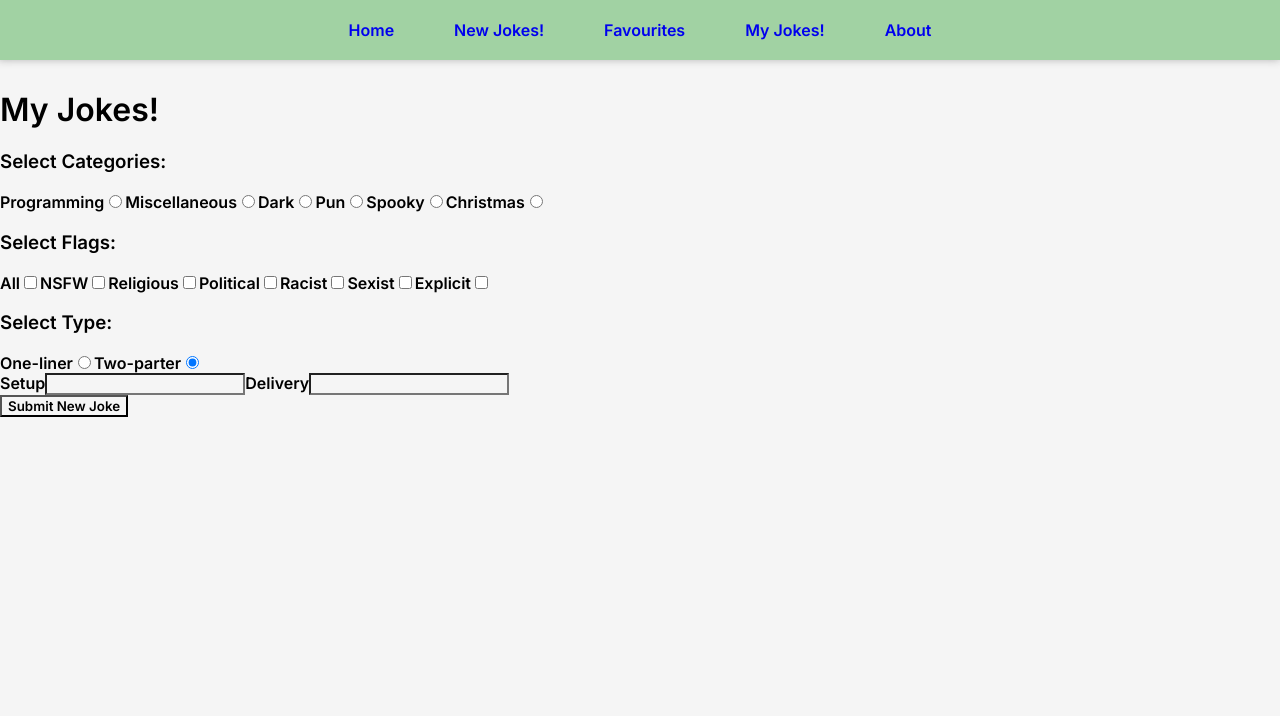
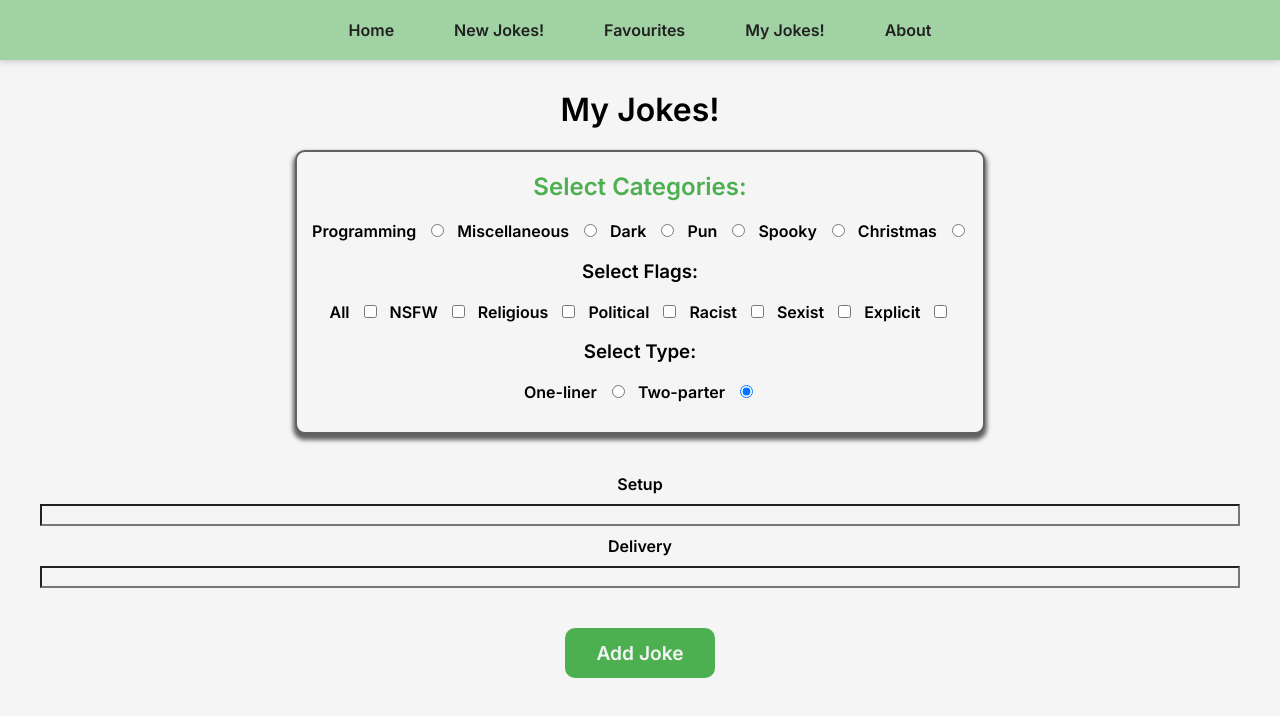
Before and after one commit to NervousBird/Vue-JokeApp, a Vue app in the folder vue-JokeApp/: page /myjokes in a window 1280 px wide. Shown: the top 716 px of the page. Built offline with nearby package versions, Linux system fonts and the light colour scheme.

Commit message:
Various CSS Styling

```diff
--- a/vue-JokeApp/src/App.vue
+++ b/vue-JokeApp/src/App.vue
@@ -15,7 +15,10 @@ import { RouterLink, RouterView } from 'vue-router'
     </div>
   </header>
 
-  <RouterView />
+  <Transition name="fade">
+    <RouterView />
+  </Transition>
+
 </template>
 
 <style scoped>
@@ -34,6 +37,7 @@ nav {
 }
 
 .routerLink {
+  color: var(--text);
   background-color: transparent;
   text-decoration: none;
   transition: scale 0.1s ease-in-out;
@@ -45,4 +49,14 @@ nav {
   transition: scale 0.1s ease-in-out;
 }
 
+.fade-move,
+.fade-enter-active,
+.fade-leave-active {
+    transition: all 5s ease;
+}
+.fade-enter-from,
+.fade-leave-to {
+    opacity: 0;
+}
+
 </style>
--- a/vue-JokeApp/src/components/JokeFilters.vue
+++ b/vue-JokeApp/src/components/JokeFilters.vue
@@ -160,7 +160,7 @@ onMounted(() => {
   border: 2px solid var(--subtext);
   border-radius: 5px;
   max-width: 75vw;
-  box-shadow: 0px 4px 4px 2px var(--subtext);
+  box-shadow: 0px 4px 8px 2px color-mix(in srgb, var(--subtext), transparent 50%);
 }
 
 .container-categories,
@@ -178,7 +178,9 @@ form {
   flex-direction: row;
   justify-content: center;
   align-items: baseline;
+  flex-wrap: wrap;
   gap: 10px;
+
 }
 
 input {
--- a/vue-JokeApp/src/components/JokeSaveData.vue
+++ b/vue-JokeApp/src/components/JokeSaveData.vue
@@ -106,15 +106,23 @@ onUpdated(loadInfo)
     color: var(--subtext);
     font-size: 30px;
     animation: bounce-in 0.5s ease-in-out;
+    transition: color 0.2s ease-in-out;
 }
 
 .star.filled {
     color: var(--judgement);
     animation: bounce-in 0.5s ease-in-out;
+    transition: color 0.2s ease-in-out;
 }
 
 .star:hover {
     color: var(--favourite);
+    transition: color 0.2s ease-in-out;
+}
+
+.star.filled:hover {
+    color: color-mix(in srgb, var(--favourite), var(--judgement) 30%);
+    transition: color 0.2s ease-in-out;
 }
 
 .rating-container,
--- a/vue-JokeApp/src/main.ts
+++ b/vue-JokeApp/src/main.ts
@@ -8,4 +8,5 @@ const app = createApp(App)
 
 app.use(router)
 
+await router.isReady()
 app.mount('#app')
--- a/vue-JokeApp/src/views/FavouritesView.vue
+++ b/vue-JokeApp/src/views/FavouritesView.vue
@@ -130,7 +130,7 @@ ul {
     background-color: var(--background);
     border: 2px solid var(--subtext);
     border-radius: 5%;
-    box-shadow: 0px 4px 4px 2px var(--subtext);
+    box-shadow: 0px 4px 8px 2px color-mix(in srgb, var(--subtext), transparent 50%);
     padding: 10px;
     padding-top: 20px;
     padding-bottom: 20px;
--- a/vue-JokeApp/src/views/HomeView.vue
+++ b/vue-JokeApp/src/views/HomeView.vue
@@ -15,10 +15,15 @@ const getInfo = () => {
   <main>
     <h1>Home!</h1>
   </main>
-  <div>
-    <p>{{ info }}</p>
-    <button @click="getInfo">GetInfo</button>
+  <div class="container">
+    <div class="container-overview">
+
+    </div>
+    <div class="container-links">
+
+    </div>
   </div>
+
 </template>
 
 <style scoped>
--- a/vue-JokeApp/src/views/MyJokesView.vue
+++ b/vue-JokeApp/src/views/MyJokesView.vue
@@ -1,5 +1,4 @@
 <script setup lang="ts">
-import JokeFilters from '@/components/JokeFilters.vue';
 import type { IJoke } from '@/joke';
 import { computed, onMounted, ref } from 'vue';
 
@@ -15,10 +14,10 @@ const joke = ref('')
 let id = myJokesArray.value.length
 
 const loadMyJokesStorage = () => {
-    if(storedJokes && storedJokes !== 'undefined') {
+    if (storedJokes && storedJokes !== 'undefined') {
         try {
             myJokesArray.value = JSON.parse(storedJokes)
-        } catch(error) {
+        } catch (error) {
             console.log('Error parsing localStorage "myJokesArray:"', error)
             localStorage.removeItem('myJokes')
         }
@@ -27,25 +26,25 @@ const loadMyJokesStorage = () => {
 }
 
 const submitNewJoke = () => {
-    if(categoryString.value === '') {
+    if (categoryString.value === '') {
         return alert('Please fill in the fields.')
     }
-    if(categoryType.value === 'twopart') {
-        if(setup.value === '') {
+    if (categoryType.value === 'twopart') {
+        if (setup.value === '') {
             return alert('Please fill in the fields.')
-        } else if(delivery.value === '') {
+        } else if (delivery.value === '') {
             return alert('Please fill in the fields.')
         }
         return createJoke()
     }
-    if(joke.value === '') {
+    if (joke.value === '') {
         return alert('Please fill in the fields.')
     }
     return createJoke()
 }
 
 const createJoke = () => {
-    if(categoryType.value === 'single') {
+    if (categoryType.value === 'single') {
         newJoke.value = {
             error: false,
             category: categoryString.value,
@@ -88,7 +87,7 @@ const createJoke = () => {
 }
 
 const typeTwoParts = computed(() => {
-    if(categoryType.value === 'twopart') {
+    if (categoryType.value === 'twopart') {
         return true
     } else {
         return false
@@ -96,7 +95,7 @@ const typeTwoParts = computed(() => {
 })
 
 const typeOnePart = computed(() => {
-    if(categoryType.value === 'single') {
+    if (categoryType.value === 'single') {
         return true
     } else {
         return false
@@ -109,15 +108,18 @@ onMounted(loadMyJokesStorage)
 
 <template>
 
-    <div>
+    <div class="container-title">
         <h1>My Jokes!</h1>
     </div>
-    <h3>Select Categories:</h3>
-    <div>
+    <div class="container">
+        <div class="container-categories">
+            <h2>Select Categories:</h2>
+            <form>
                 <label for="programming">Programming</label>
                 <input type="radio" name="programming" id="programming" value="Programming" v-model="categoryString" />
                 <label for="miscellaneous">Miscellaneous</label>
-      <input type="radio" name="miscellaneous" id="miscellaneous" value="Miscellaneous" v-model="categoryString" />
+                <input type="radio" name="miscellaneous" id="miscellaneous" value="Miscellaneous"
+                    v-model="categoryString" />
                 <label for="dark">Dark</label>
                 <input type="radio" name="dark" id="dark" value="Dark" v-model="categoryString" />
                 <label for="pun">Pun</label>
@@ -126,9 +128,11 @@ onMounted(loadMyJokesStorage)
                 <input type="radio" name="spooky" id="spooky" value="Spooky" v-model="categoryString" />
                 <label for="christmas">Christmas</label>
                 <input type="radio" name="christmas" id="christmas" value="Christmas" v-model="categoryString" />
+            </form>
         </div>
+        <div class="container-flags">
             <h3>Select Flags:</h3>
-    <div>
+            <form>
                 <label for="all">All</label>
                 <input ref="allFlags" type="checkbox" name="all" id="all" value="all" v-model="categoryFlag" />
                 <label for="nsfw">NSFW</label>
@@ -143,16 +147,20 @@ onMounted(loadMyJokesStorage)
                 <input type="checkbox" name="sexist" id="sexist" value="sexist" v-model="categoryFlag" />
                 <label for="explicit">Explicit</label>
                 <input type="checkbox" name="explicit" id="explicit" value="explicit" v-model="categoryFlag" />
+            </form>
         </div>
+        <div class="container-type">
             <h3>Select Type:</h3>
-    <div>
+            <form>
                 <label for="single">One-liner</label>
                 <input type="radio" name="single" id="single" value="single" v-model="categoryType" />
                 <label for="twopart">Two-parter</label>
                 <input type="radio" name="twopart" id="twopart" value="twopart" v-model="categoryType" />
+            </form>
+        </div>
     </div>
     <!-- <JokeFilters @update-filters="updateFilter" /> -->
-    <div>
+    <div class="container-input">
         <label v-if="typeTwoParts" for="setup">Setup</label>
         <input v-if="typeTwoParts" type="text" name="setup" id="setup" v-model="setup">
         <label v-if="typeTwoParts" for="delivery">Delivery</label>
@@ -160,9 +168,82 @@ onMounted(loadMyJokesStorage)
         <label v-if="typeOnePart" for="joke">Joke</label>
         <input v-if="typeOnePart" type="text" name="joke" id="joke" v-model="joke">
     </div>
-    <button @click="submitNewJoke">Submit New Joke</button>
+    <div class="container-button">
+        <button @click="submitNewJoke">Add Joke</button>
+    </div>
 </template>
 
 <style scoped>
 
+.container {
+    display: flex;
+    flex-direction: column;
+    justify-self: center;
+    background-color: var(--background);
+    padding-left: 15px;
+    padding-right: 15px;
+    padding-bottom: 30px;
+    border: 2px solid var(--subtext);
+    border-radius: 10px;
+    max-width: 75vw;
+    box-shadow: 0px 4px 4px 2px var(--subtext);
+}
+
+.container-title,
+.container-button {
+    justify-content: center;
+    text-align: center;
+}
+
+.container-categories,
+.container-flags,
+.container-type {
+    display: block;
+    justify-content: center;
+    align-items: baseline;
+    text-align: center;
+    gap: 10px;
+}
+
+.container-input {
+    display: flex;
+    flex-direction: column;
+    justify-content: center;
+    text-align: center;
+    margin: 30px;
+    padding: 10px;
+    gap: 10px;
+}
+
+form {
+    display: flex;
+    flex-direction: row;
+    justify-content: center;
+    align-items: baseline;
+    flex-wrap: wrap;
+    gap: 10px;
+
+}
+
+button {
+    background-color: var(--primary);
+    color: var(--background);
+    border: none;
+    border-radius: 10px;
+    padding: 10px;
+    font-size: 1.2rem;
+    width: 150px;
+    height: 50px;
+    transition: background-color 0.2s ease-in-out;
+}
+
+button:hover {
+    background-color: var(--judgement);
+    color: var(--text);
+    border: none;
+    border-radius: 10px;
+    padding: 10px;
+    transition: background-color 0.2s ease-in-out;
+}
+
 </style>
```
Lines whose indentation alone changed are shown as unchanged.
